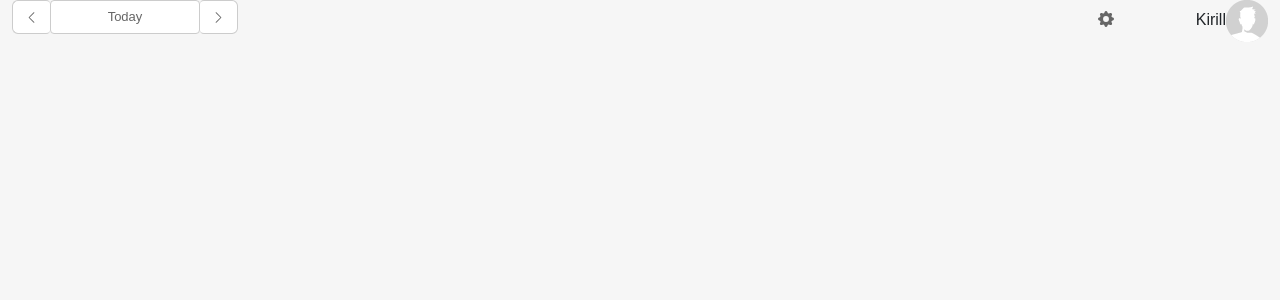
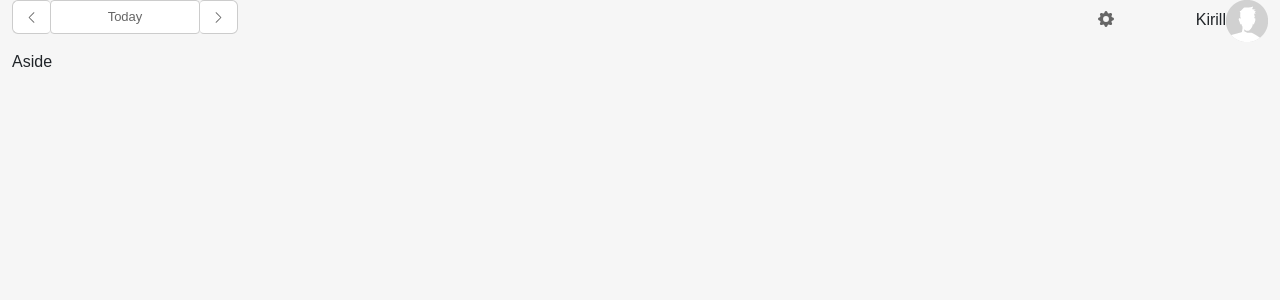
Before and after one commit to klavrenuk/schedule, a React (Create React App) app: page /dashboard in a window 1280 px wide. Shown: the top 300 px of the page. Built offline with nearby package versions, Linux system fonts and the light colour scheme; a web font is replaced by a local one.

Commit message:
Aside - create and connect

```diff
--- /dev/null
+++ b/src/components/aside/Aside.jsx
@@ -0,0 +1,11 @@
+import React from 'react';
+
+import './aside.min.css';
+
+const Aside = () => {
+    return (
+        <aside className={'aside'}>Aside</aside>
+    )
+}
+
+export default Aside;
--- /dev/null
+++ b/src/components/aside/aside.less
@@ -0,0 +1,3 @@
+.aside {
+  width: 300px;
+}
--- /dev/null
+++ b/src/components/aside/aside.min.css
@@ -0,0 +1 @@
+.aside{width:300px}
--- a/src/components/dashboard/Dashboard.jsx
+++ b/src/components/dashboard/Dashboard.jsx
@@ -2,6 +2,7 @@ import React from 'react';
 import {Container} from "reactstrap";
 
 import DashboardHeader from "./DashboardHeader";
+import Aside from './../aside/Aside';
 
 import './css/dashboard.min.css';
 
@@ -10,6 +11,7 @@ const Dashboard = () => {
         <div>
             <Container fluid={true}>
                 <DashboardHeader />
+                <Aside />
             </Container>
         </div>
     )
--- a/src/components/dashboard/css/dashboard.less
+++ b/src/components/dashboard/css/dashboard.less
@@ -1,4 +1,10 @@
+@dashboardHeader: 50px;
+
 .dashboard_header {
-  height: 50px;
+  height: @dashboardHeader;
   background: #f6f6f6;
 }
+
+.aside {
+  height: calc(100vh - @dashboardHeader);
+}
--- a/src/components/dashboard/css/dashboard.min.css
+++ b/src/components/dashboard/css/dashboard.min.css
@@ -1 +1 @@
-.dashboard_header{height:50px;background:#f6f6f6}
+.dashboard_header{height:50px;background:#f6f6f6}.aside{height:calc(100vh - 50px)}
```
